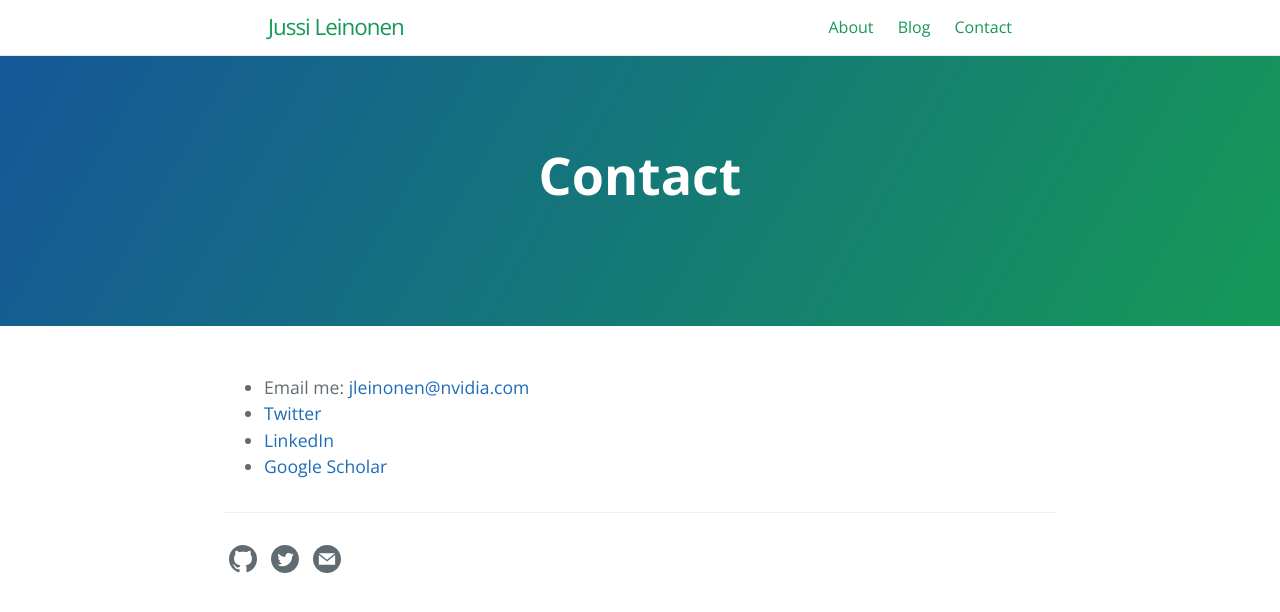
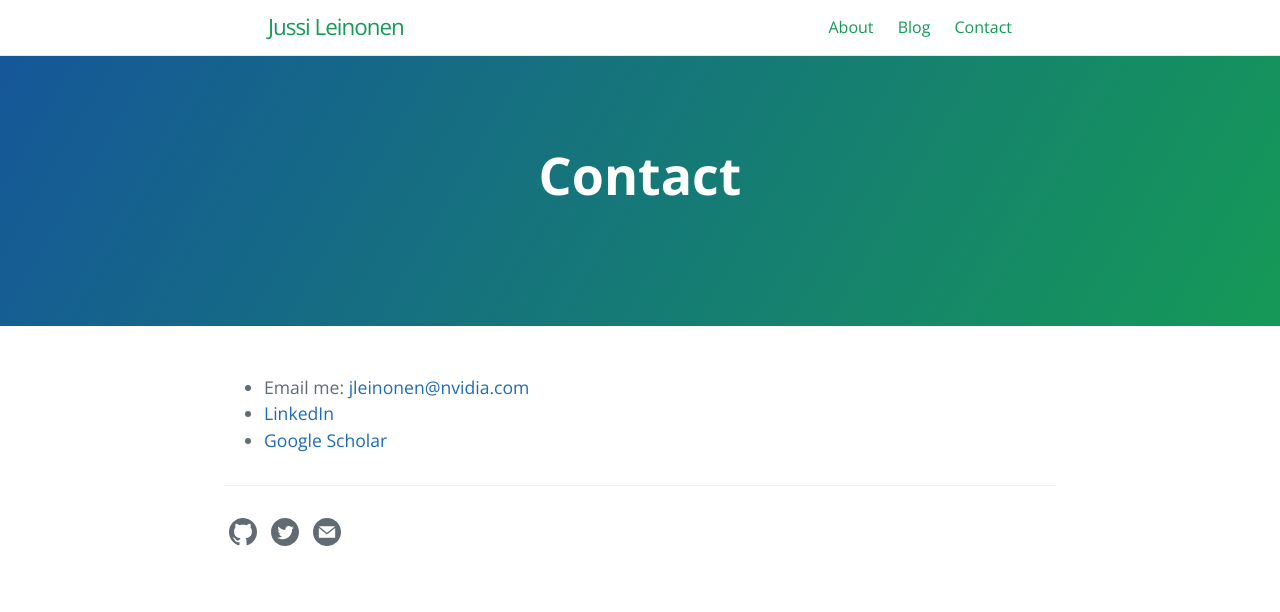
Before and after one commit to jleinonen/jleinonen.github.io, a Jekyll site: the page built from contact.md, in a window 1280 px wide. Shown: the top 612 px of the page. Built offline with Jekyll 4.4.1, drawn with Linux system fonts in a browser that asks for light colours.

Commit message:
Update contact.md

```diff
--- a/contact.md
+++ b/contact.md
@@ -4,6 +4,5 @@ title: Contact
 ---
 
 * Email me: [jleinonen@nvidia.com](mailto:jleinonen@nvidia.com)
-* [Twitter](https://twitter.com/jsleinonen/)
 * [LinkedIn](https://www.linkedin.com/in/jussi-leinonen/)
 * [Google Scholar](https://scholar.google.ch/citations?user=_cjy1-EAAAAJ)
```
